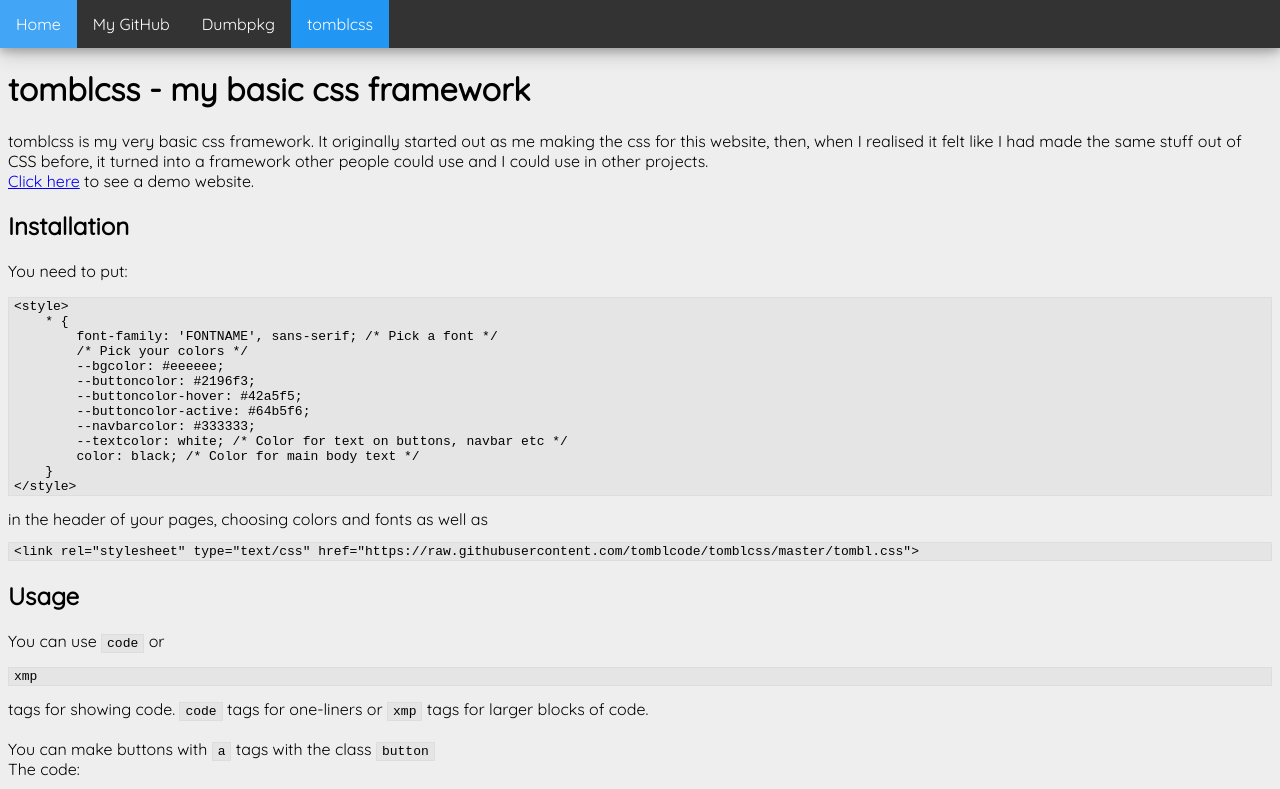
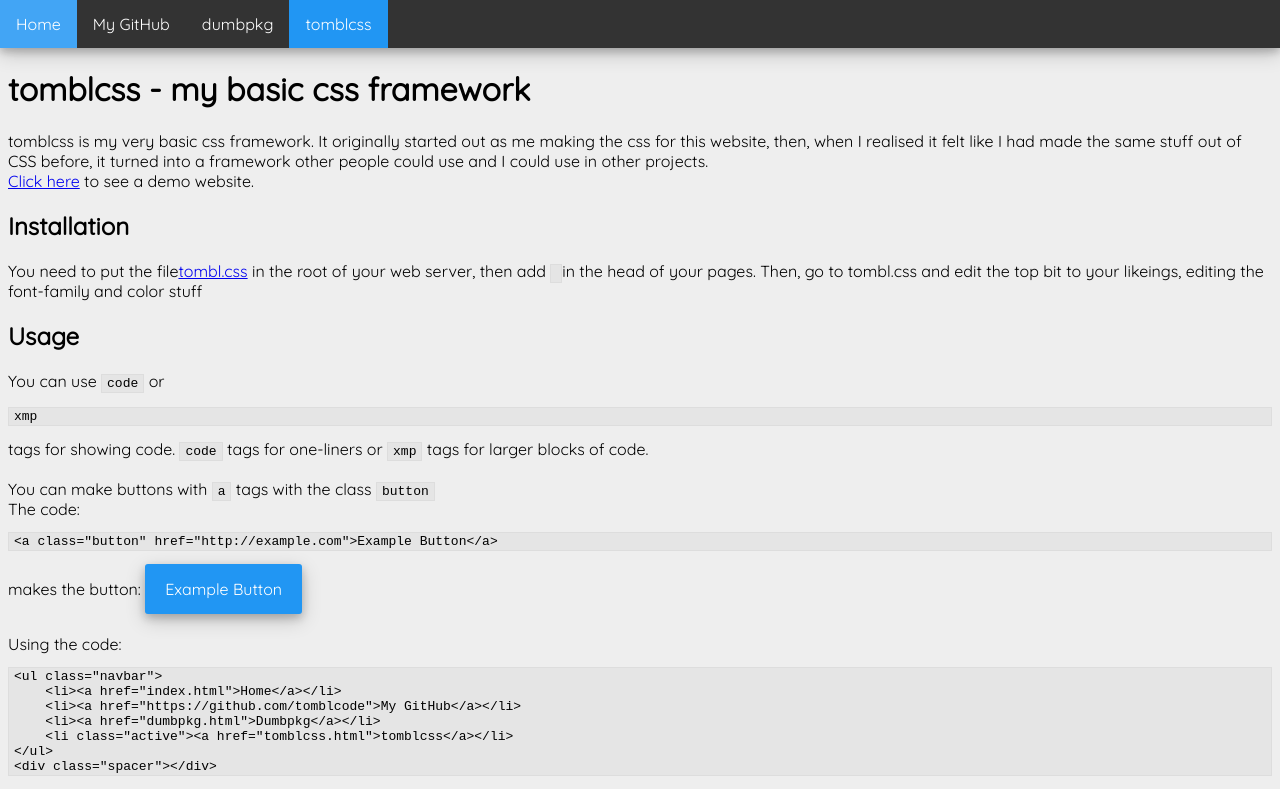
Before and after one commit to fossabot/tomblcode.github.io, a plain HTML site: page tomblcss.html in a window 1280 px wide. Shown: the top 789 px of the page. Drawn offline with Linux system fonts and the light colour scheme.

Commit message:
More stuff
Descriptive titles btw

```diff
--- a/tomblcss.html
+++ b/tomblcss.html
@@ -8,7 +8,7 @@
     <ul class="navbar">
         <li><a href="index.html">Home</a></li>
         <li><a href="https://github.com/tomblcode">My GitHub</a></li>
-        <li><a href="dumbpkg.html">Dumbpkg</a></li>
+        <li><a href="dumbpkg.html">dumbpkg</a></li>
         <li class="active"><a href="tomblcss.html">tomblcss</a></li>
     </ul>
     <div class="spacer"></div>
@@ -19,22 +19,9 @@
     </p>
     <h2>Installation</h2>
     <p>
-        You need to put:
-        <xmp><style>
-    * {
-        font-family: 'FONTNAME', sans-serif; /* Pick a font */
-        /* Pick your colors */
-        --bgcolor: #eeeeee;
-        --buttoncolor: #2196f3;
-        --buttoncolor-hover: #42a5f5;
-        --buttoncolor-active: #64b5f6;
-        --navbarcolor: #333333;
-        --textcolor: white; /* Color for text on buttons, navbar etc */
-        color: black; /* Color for main body text */
-    }
-</style></xmp>
-        in the header of your pages, choosing colors and fonts as well as <br>
-        <xmp><link rel="stylesheet" type="text/css" href="https://raw.githubusercontent.com/tomblcode/tomblcss/master/tombl.css"></xmp>
+        You need to put the file<a href="https://raw.githubusercontent.com/tomblcode/tomblcss/master/tombl.css">tombl.css</a> in the root of your web server, then add <code><link rel="stylesheet" type="text/css" href="/tombl.css"></code>
+        in the head of your pages. Then, go to tombl.css and edit the top bit to your likeings, editing the font-family and color stuff<br>
+
     </p>
     <h2 id="demo">Usage</h2>
     <p>
```
Also changed, not shown: dumbpkg.html (+1 -1 lines), index.html (+2 -2 lines).
